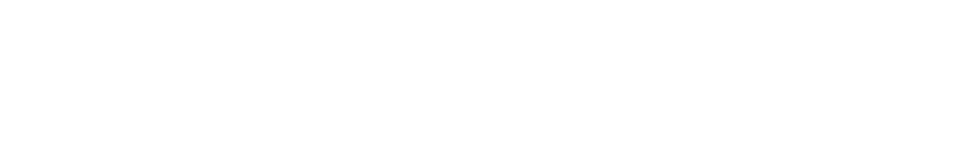
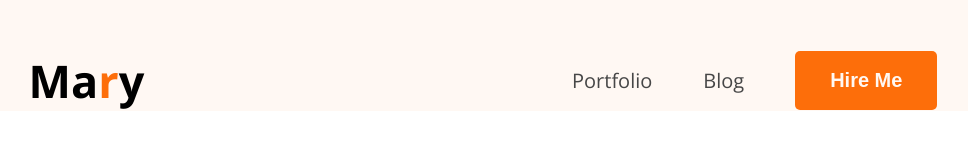
Before and after one commit to Raj-Talukder-debug/hero-dev-code, a plain HTML site: page index.html in a window 1280 px wide. Shown: the whole page, without its empty margins (157-1125 px from the left). Drawn offline with nearby package versions, Linux system fonts and the light colour scheme.

Commit message:
Header design

```diff
--- a/index.html
+++ b/index.html
@@ -4,8 +4,24 @@
     <meta charset="UTF-8">
     <meta name="viewport" content="width=device-width, initial-scale=1.0">
     <title>Raj Talukder Portfolio</title>
+    <link rel="preconnect" href="https://fonts.googleapis.com">
+<link rel="preconnect" href="https://fonts.gstatic.com" crossorigin>
+<link href="https://fonts.googleapis.com/css2?family=Open+Sans:ital,wght@0,300..800;1,300..800&display=swap" rel="stylesheet">
+
+<link rel="stylesheet" href="style.css/portfolio.css">
 </head>
-<body>
-
+<body class="font-open-sans">
+    <header>
+        <nav>
+            <div class="logo">
+                <h2>Ma<span class="color-orange">r</span>y</h2>
+            </div>
+            <ul class="menu">
+                <li><a href="">Portfolio</a></li>
+                <li><a href="">Blog</a></li>
+                <li><button class="btn">Hire Me</button></li>
+            </ul>
+        </nav>
+    </header>
 </body>
 </html>
--- /dev/null
+++ b/style.css/portfolio.css
@@ -0,0 +1,61 @@
+*{
+    margin: 0;
+    padding: 0;
+    box-sizing:border-box ;
+}
+/* shared style */
+.font-open-sans{
+  font-family: "Open Sans", sans-serif;
+  font-optical-sizing: auto;
+}
+
+.logo h2{
+    font-size: 45px;
+    font-size: 900;
+}
+.color-orange{
+    color: #FD6E0A;
+}
+
+.btn{
+    background-color: #FD6E0A;
+    border: none;
+    padding: 18px 35px;
+    border-radius: 5px;
+    font-size: 20px;
+    font-weight: bold;
+    color: #FFF8F3;
+
+}
+
+
+/* main style */
+
+header{
+    background-color: #FFF8F3;
+    padding-top: 50px;
+}
+
+nav{
+    width: 71%;
+    max-width: 1140;
+    /* border: 1px solid red; */
+    margin: 0px auto;
+    display: flex;
+    justify-content: space-between;
+    align-items: center;
+}
+
+nav .menu{
+    display: flex;
+    list-style: none;
+    gap: 51px;
+    align-items: center;
+
+}
+
+nav .menu a{
+    font-size: 20px;
+    color: #474747;
+    text-decoration: none;
+}
```
